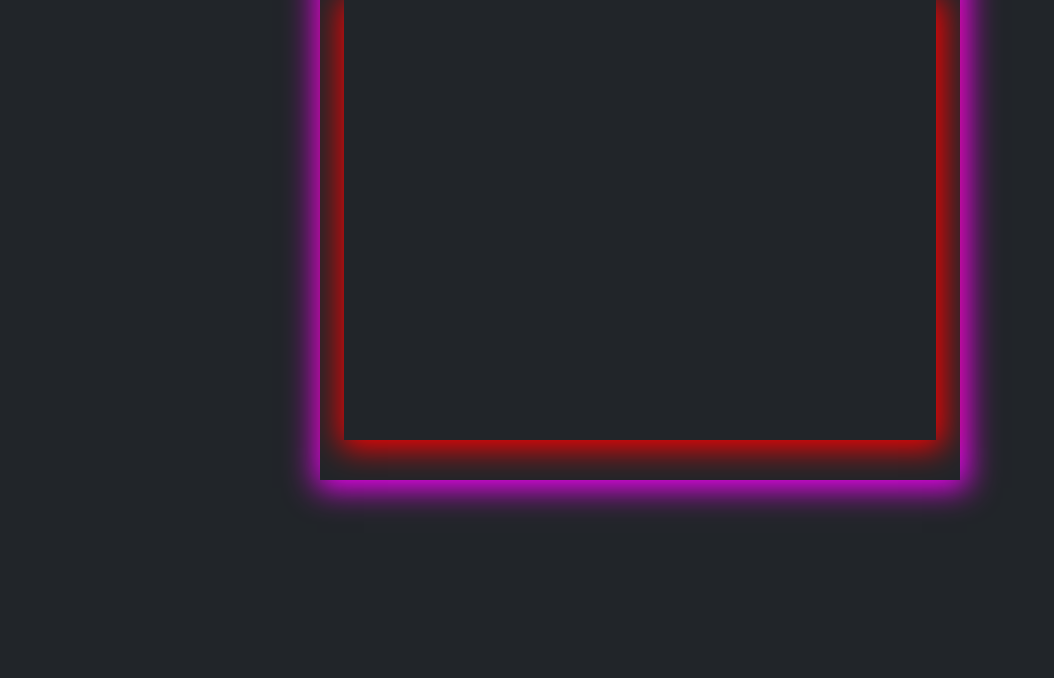
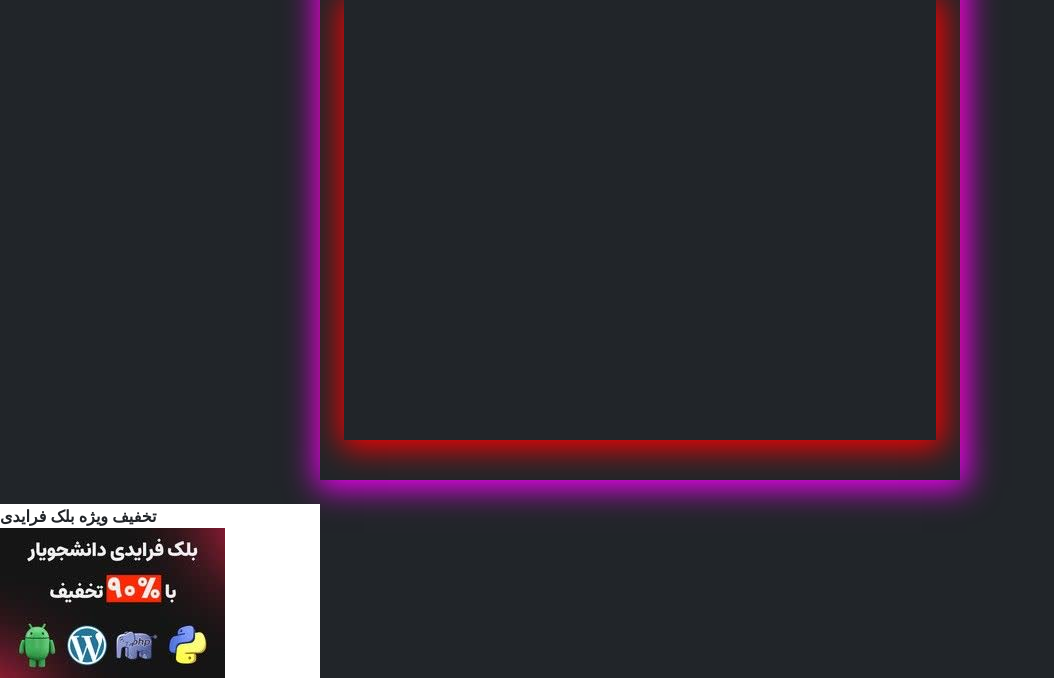
Before and after one commit to AlirezaZejaji/To-Do-List, a plain HTML site: page index.html in a window 1280 px wide. Shown: the part 210-888 px from the top of the page, without its empty margins (0-1054 px from the left). Before the commit the page ends 800 px from the top, so only its background shows below. Drawn offline with Linux system fonts and the light colour scheme.

Commit message:
create advertise in html

```diff
--- a/index.html
+++ b/index.html
@@ -31,6 +31,13 @@
         </div>
     <!-- end to do list -->
 
+    <!-- start advertise -->
+        <div class="bg-white w-25">
+            <b>تخفیف ویژه بلک فرایدی</b>
+            <img src="assets/pic/photo15105237507.jpg" alt="" class="img">
+        </div>
+    <!-- end advertise -->
+
     <!-- js -->
     <script src="assets/js/app.js"></script>
 </body>
```
Also changed, not shown: assets/pic/photo15105237507.jpg (added).
